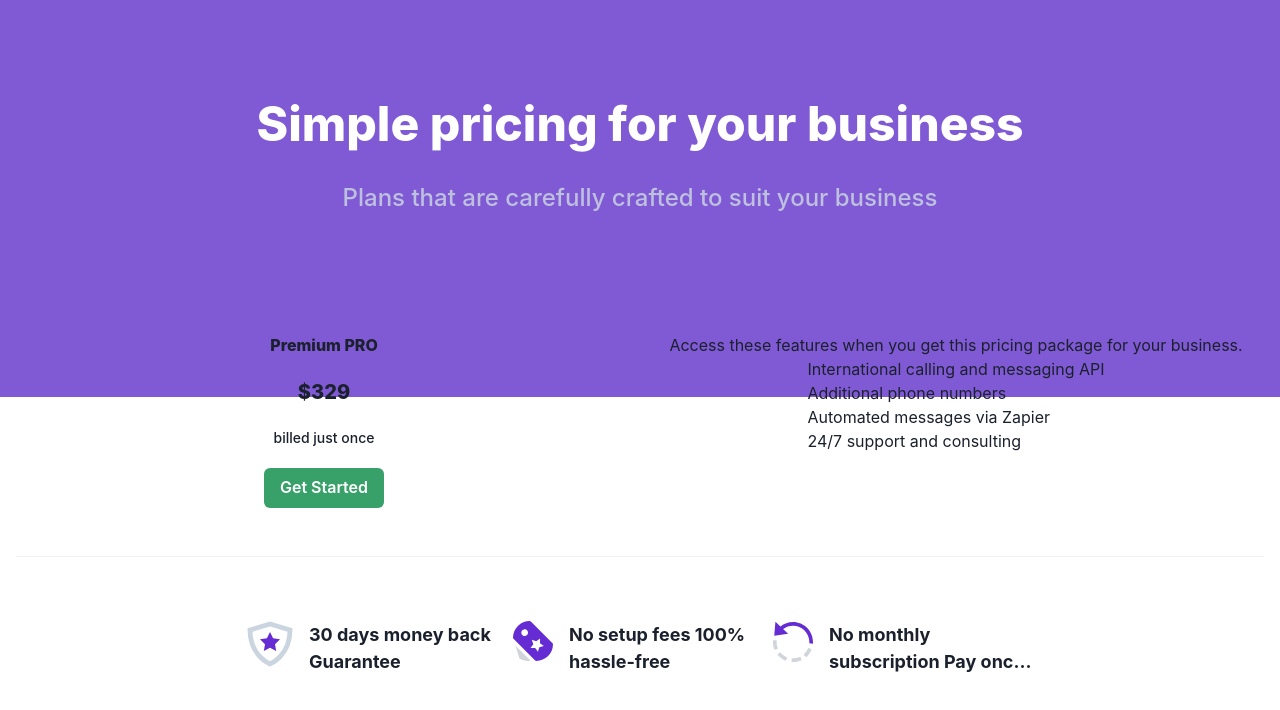
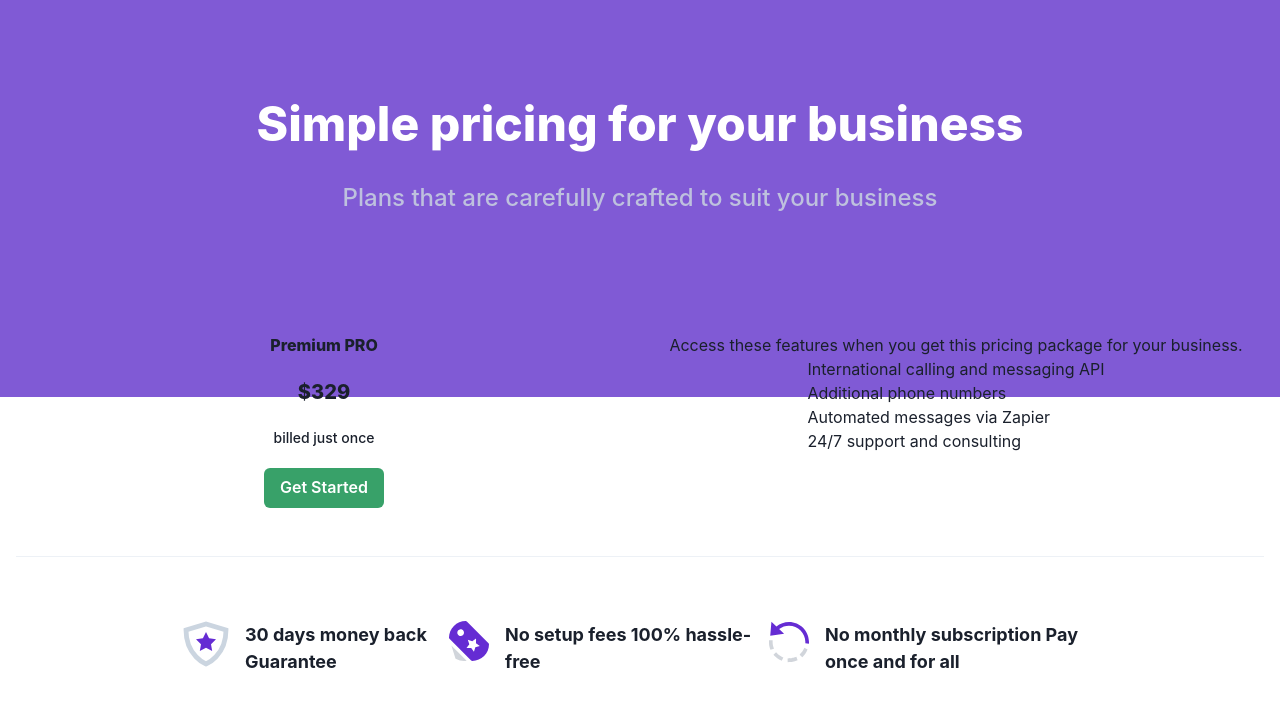
Before and after one commit to dominikake/webdev_learning, a Next.js app: page / in a window 1280 px wide. Shown: the top 710 px of the page. Built offline with nearby package versions, Linux system fonts and the light colour scheme.

Commit message:
fixed features truncated text

```diff
--- a/pages/features.js
+++ b/pages/features.js
@@ -14,13 +14,13 @@ export default function PriceFeatures(params) {
         <div>
           <img src="/icons/fee.svg" alt="Icon 3" />
         </div>
-        <Box paddingLeft={4} maxW={220}>
+        <Box paddingLeft={4} maxW={280}>
           <Text noOfLines={2}>No setup fees 100% hassle-free</Text>
         </Box>
         <div>
           <img src="/icons/subscription.svg" alt="Icon 3" />
         </div>
-        <Box paddingLeft={4} maxW={220}>
+        <Box paddingLeft={4} maxW={288}>
           <Text noOfLines={2}>
             No monthly subscription Pay once and for all
           </Text>
```
